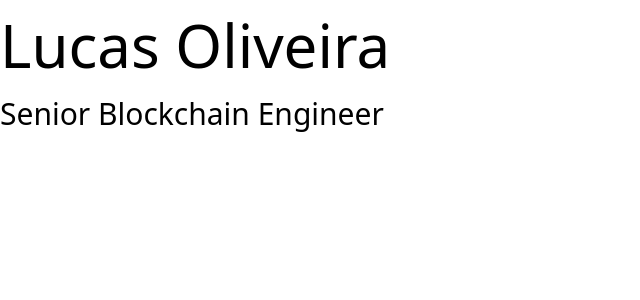
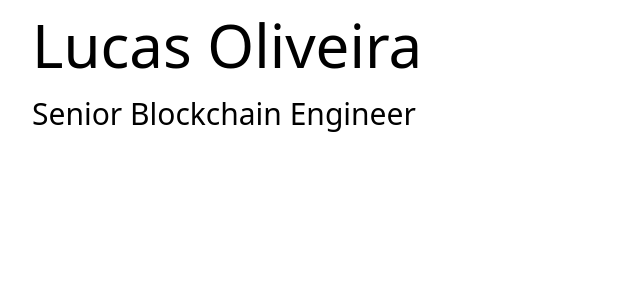
Before and after one commit to olivmath/portfoio, a Next.js app: page / in a window 1280 px wide. Shown: the top 300 px of the page, without its empty margins (0-640 px from the left). Built offline with nearby package versions, Linux system fonts and the light colour scheme.

Commit message:
update: home

```diff
--- a/pages/index.tsx
+++ b/pages/index.tsx
@@ -1,15 +1,20 @@
 import type { NextPage } from 'next'
+import Head from 'next/head'
+import Image from 'next/image'
 
 const Home: NextPage = () => {
   return (
-    <div>
-    <h1 className='text-xl'>
-      Lucas Oliveira
-    </h1>
-    <h2 className='text-lg'>
-      Senior Blockchain Engineer
-    </h2>
-    </div>
+    <>
+      <Head>
+        <title>Home | olivmath portfolio </title>
+      </Head>
+      <h1 className='text-xl ml-8'>
+        Lucas Oliveira
+      </h1>
+      <h2 className='text-lg ml-8'>
+        Senior Blockchain Engineer
+      </h2>
+    </>
   )
 }
 
```
Also changed, not shown: public/images/profile.png (added).
